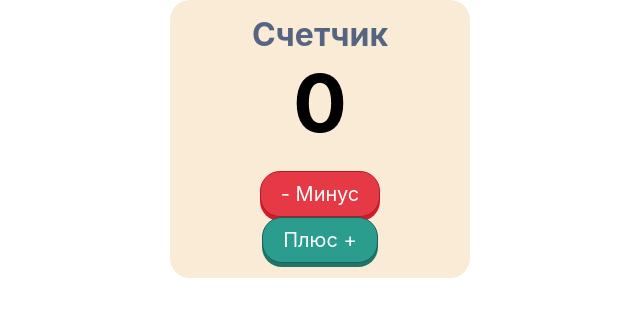
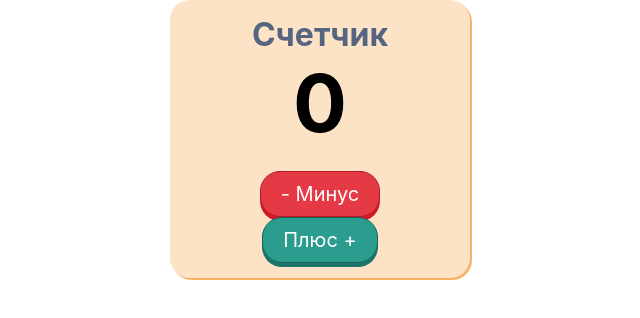
Before and after one commit to luckyboggy/react_elements, a React (Create React App) app: page / in a window 1280 px wide. Shown: the top 318 px of the page, without its empty margins (320-960 px from the left). Built offline with nearby package versions, Linux system fonts and the light colour scheme.

Commit message:
add_styles

```diff
--- a/src/components/counter/Counter.module.scss
+++ b/src/components/counter/Counter.module.scss
@@ -2,7 +2,8 @@
   width: 300px;
   justify-content: center;
   text-align: center;
-  background-color: antiquewhite;
+  background-color: rgb(252, 227, 198);
+  box-shadow: 2px 2px 0 darken(rgb(252, 227, 198), 20%);
   border-radius: 20px;
   padding: 15px;
   h1 {
```
